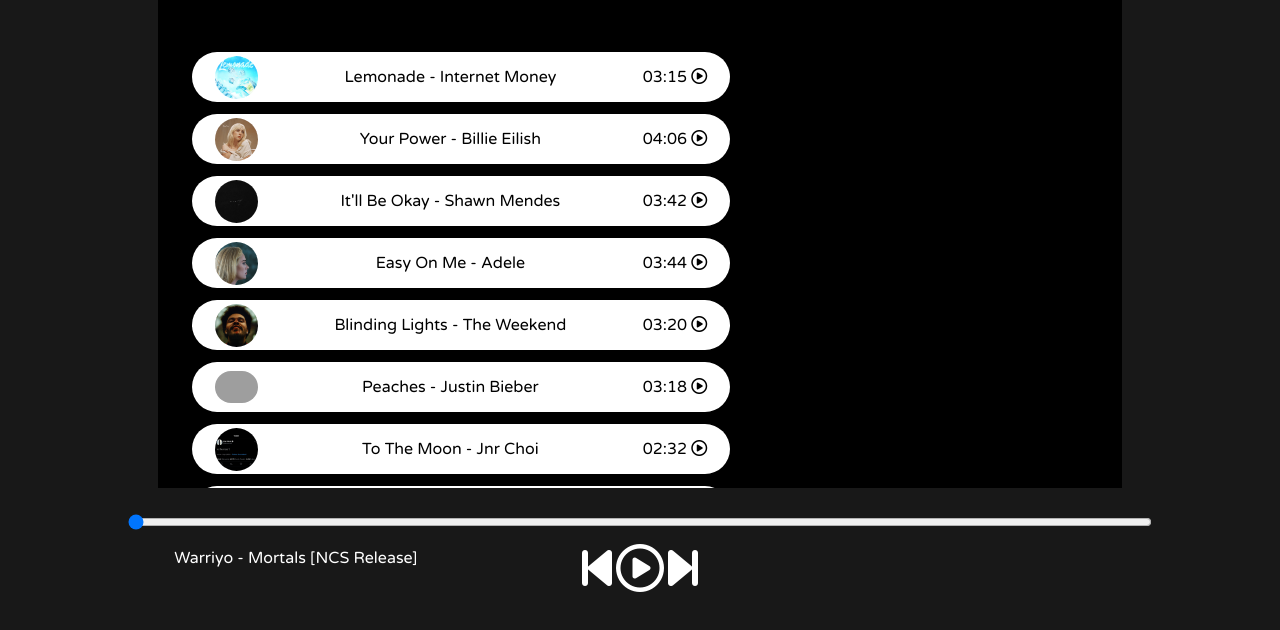
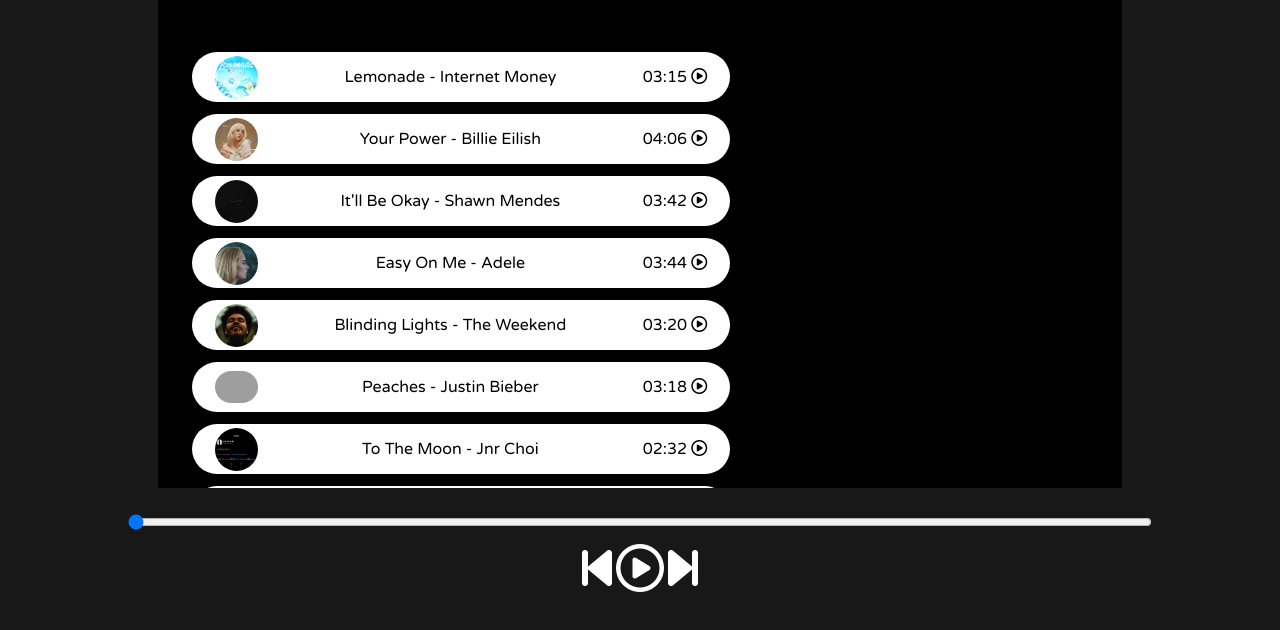
Before and after one commit to manavtech07/Spotify-Web, a plain HTML site: page index.html in a window 1280 px wide. Shown: the part 182-812 px from the top of the page. Drawn offline with Linux system fonts and the light colour scheme; grey boxes are pictures that could not be loaded.

Commit message:
Update index.html

```diff
--- a/index.html
+++ b/index.html
@@ -74,7 +74,7 @@
             <i class="fas fa-3x fa-step-forward" id="next"></i>
         </div>
         <div class="songInfo">
-            <img src="covers/gif.gif" width="42px" alt="" id="gif"> <span id="masterSongName">Warriyo - Mortals [NCS Release]</span>
+            <img src="covers/gif.gif" width="42px" alt="" id="gif"> <span id="masterSongName"></span>
         </div>
     </div>
     <script src="script.js"></script>
```
